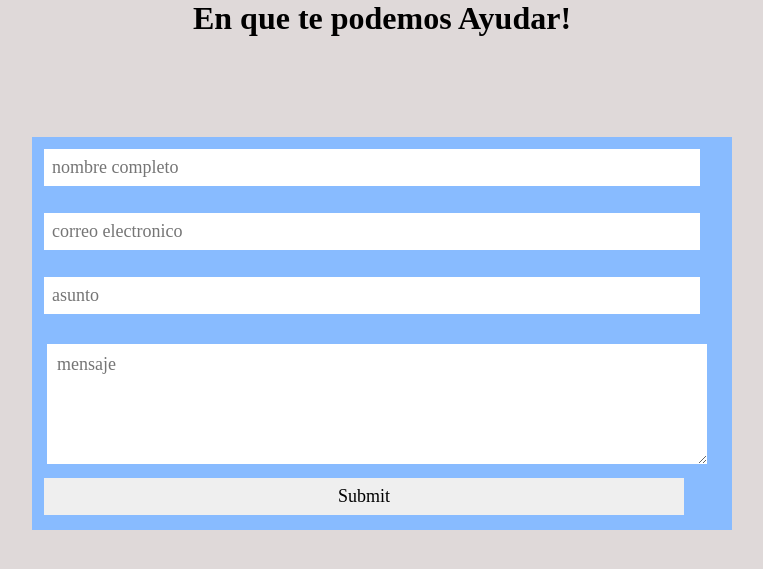
After one commit to Yonil-M/ToDoList, a PHP site: page /login/contacto.php in a window 1280 px wide. The commit adds this page. Shown: the top 569 px of the page, without its empty margins (258-1021 px from the left). Run offline with PHP 8.4, Linux system fonts and the light colour scheme.

Commit message:
Creacion de las funcionalidades y informe

```diff
--- /dev/null
+++ b/contacto.php
@@ -0,0 +1,21 @@
+<!DOCTYPE html>
+<html lang="en">
+<head>
+    <meta charset="UTF-8">
+    <meta http-equiv="X-UA-Compatible" content="IE=edge">
+    <meta name="viewport" content="width=device-width, initial-scale=1.0">
+    <link rel="stylesheet" type="text/css" href="estilo.css">
+    <title>Contacto</title>
+</head>
+<body class="contacto">
+    <h1>En que te podemos Ayudar!</h1>
+<form action="https://formsubmit.co/gonzalesromanhiroshiyaisen@gmail.com" method="POST">
+        <input type="text" name="name" placeholder="nombre completo" required >
+        <input type="email" name="email" placeholder="correo electronico" required >
+        <input type="text" name="texto" placeholder="asunto" required >
+        <textarea placeholder="mensaje" name="asunto"></textarea>
+        <input type="submit">
+</form>
+
+</body>
+</html>
--- a/db.php
+++ b/db.php
@@ -1,5 +1,5 @@
 <?php
 
-$conexion=mysqli_connect("localhost","root","","validar","33065");
+$conexion=mysqli_connect("localhost","root","","validar",);
 
 ?>
--- /dev/null
+++ b/estilo.css
@@ -0,0 +1,59 @@
+* {
+    padding: 0;
+    margin: 0;
+    font-family: Century ;
+}
+
+.contacto {
+    background-color: rgb(223, 217, 217);
+
+}
+
+form{
+    width: 700px;
+    margin: auto;
+    background-color: #8bf;
+    margin-top: 100px;
+}
+
+input{
+    margin: 12px;
+    padding: 8px;
+    width: 640px;
+    font-size: 18px;
+    border: none;
+    margin-bottom: 15px;
+}
+
+input[type="submit"]{
+    margin-bottom: 15px ;
+    margin-top: 5px;
+}
+
+textarea {
+    font-size: 18px;
+    margin: 15px;
+    padding: 10px;
+    min-width: 640px;
+    max-width: 640px;
+    min-height: 100px;
+    max-height: 300px;
+    border: none;
+    margin-bottom: 5px;
+}
+
+h1{
+    text-align: center ;
+    top: 20px;
+
+}
+
+.btn-tele{
+    position: fixed;
+    width: 55px;
+    height: 55px;
+    line-height: 55px;
+    bottom: 30px;
+    right: 30px;
+    background-color: yellowgreen;
+}
```
Also changed, not shown: home.php (+13 -1 lines), index.php (+32 -3 lines), validar.php (+11 -0 lines), 1 other file.
